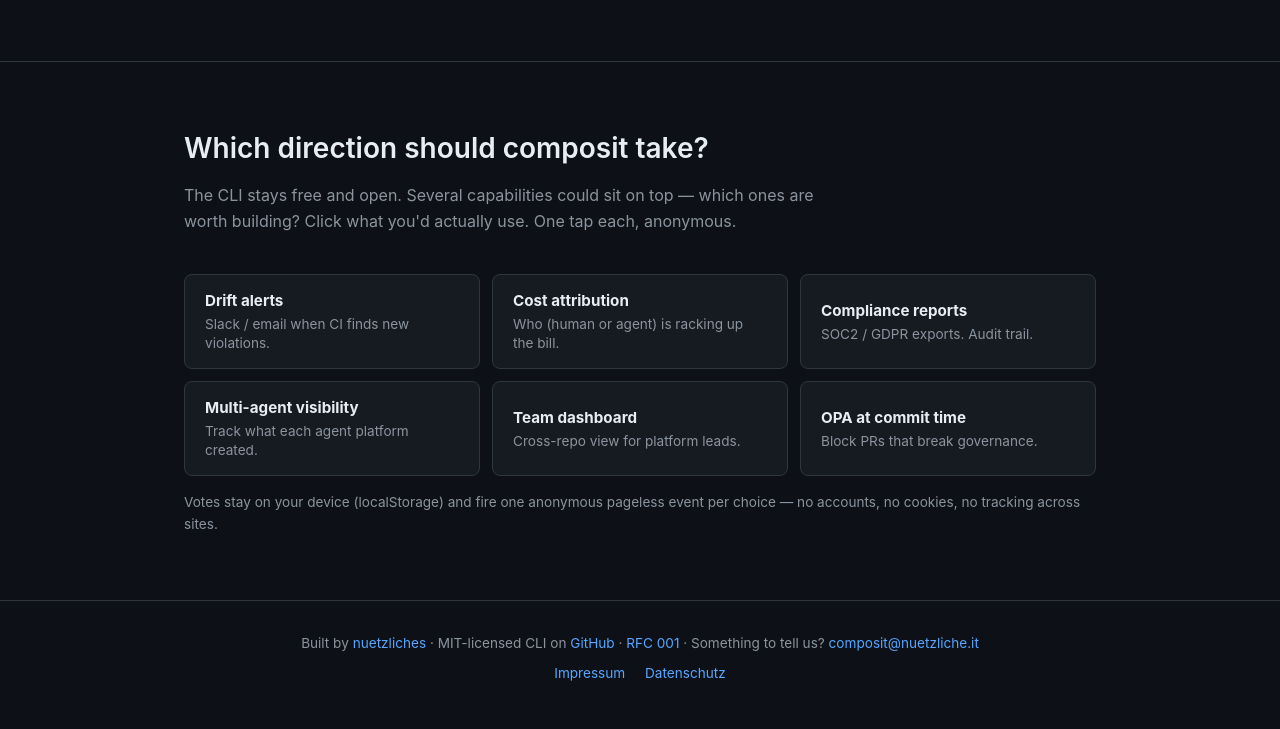
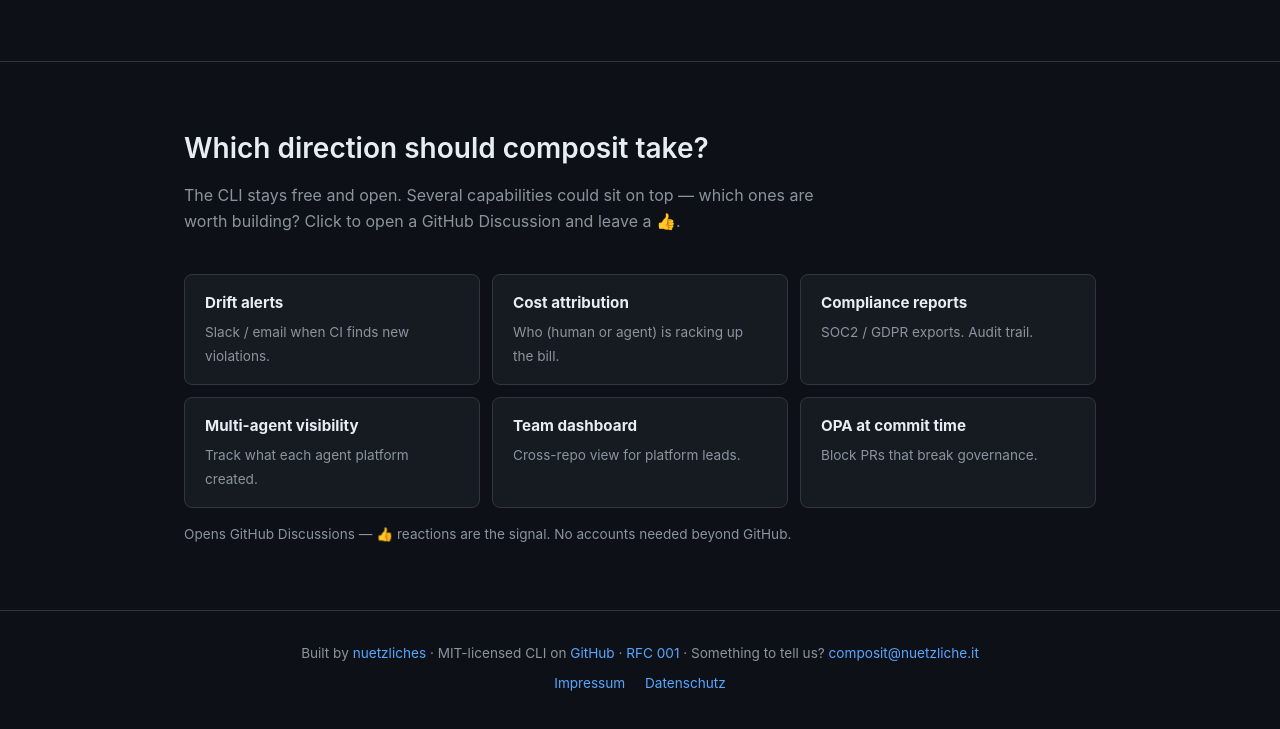
Before and after one commit to nuetzliches/composit, a plain HTML site: page landing/index.html in a window 1280 px wide. Shown: the part 3072-3801 px from the top of the page. Drawn offline with Linux system fonts and the light colour scheme.

Commit message:
Feature interest: replace localStorage votes with GitHub Discussions
Enable Discussions on the repo and create one per feature (discussions/1-6).
Replace localStorage toggle buttons with direct links to the relevant
Discussion — 👍 reactions are the real signal. Remove the now-dead
localStorage/vote JS and clean up the button CSS for <a> elements.

Add landing page link to README.

Co-Authored-By: Claude Sonnet 4.6 <noreply@anthropic.com>

```diff
--- a/landing/index.html
+++ b/landing/index.html
@@ -162,27 +162,26 @@ section .sub { color: var(--muted); margin-bottom: 2.5rem; max-width: 640px; }
 .qs-block pre .comment { color: var(--muted); }
 .qs-note { color: var(--muted); font-size: .85rem; margin-top: 1rem; }
 
-/* Features (with click tracking) */
+/* Feature interest buttons */
 .features {
   display: grid;
   grid-template-columns: repeat(auto-fit, minmax(220px, 1fr));
   gap: 0.75rem;
 }
 .feature-btn {
+  display: block;
   background: var(--surface);
   border: 1px solid var(--border);
   border-radius: 8px;
   padding: 1rem 1.25rem;
   text-align: left;
   color: var(--text);
-  cursor: pointer;
-  font-family: inherit;
+  text-decoration: none;
   font-size: 0.95rem;
   transition: border-color 0.15s, background 0.15s;
   width: 100%;
 }
 .feature-btn:hover { border-color: var(--accent); background: var(--surface-2); }
-.feature-btn.voted { border-color: var(--green); background: rgba(63,185,80,0.08); }
 .feature-btn strong { display: block; margin-bottom: 0.25rem; }
 .feature-btn span { color: var(--muted); font-size: 0.85rem; }
 .feature-note { color: var(--muted); font-size: 0.85rem; margin-top: 1rem; }
@@ -374,34 +373,34 @@ POLICIES (1 warning)
 <section>
   <div class="container">
     <h2>Which direction should composit take?</h2>
-    <p class="sub">The CLI stays free and open. Several capabilities could sit on top — which ones are worth building? Click what you'd actually use. One tap each, anonymous.</p>
+    <p class="sub">The CLI stays free and open. Several capabilities could sit on top — which ones are worth building? Click to open a GitHub Discussion and leave a 👍.</p>
     <div class="features" id="features">
-      <button type="button" class="feature-btn" data-feature="drift-alerts">
+      <a class="feature-btn" href="https://github.com/nuetzliches/composit/discussions/1" target="_blank" rel="noopener">
         <strong>Drift alerts</strong>
         <span>Slack / email when CI finds new violations.</span>
-      </button>
-      <button type="button" class="feature-btn" data-feature="cost-attribution">
+      </a>
+      <a class="feature-btn" href="https://github.com/nuetzliches/composit/discussions/2" target="_blank" rel="noopener">
         <strong>Cost attribution</strong>
         <span>Who (human or agent) is racking up the bill.</span>
-      </button>
-      <button type="button" class="feature-btn" data-feature="compliance">
+      </a>
+      <a class="feature-btn" href="https://github.com/nuetzliches/composit/discussions/3" target="_blank" rel="noopener">
         <strong>Compliance reports</strong>
         <span>SOC2 / GDPR exports. Audit trail.</span>
-      </button>
-      <button type="button" class="feature-btn" data-feature="multi-agent">
+      </a>
+      <a class="feature-btn" href="https://github.com/nuetzliches/composit/discussions/4" target="_blank" rel="noopener">
         <strong>Multi-agent visibility</strong>
         <span>Track what each agent platform created.</span>
-      </button>
-      <button type="button" class="feature-btn" data-feature="dashboard">
+      </a>
+      <a class="feature-btn" href="https://github.com/nuetzliches/composit/discussions/5" target="_blank" rel="noopener">
         <strong>Team dashboard</strong>
         <span>Cross-repo view for platform leads.</span>
-      </button>
-      <button type="button" class="feature-btn" data-feature="policy-runtime">
+      </a>
+      <a class="feature-btn" href="https://github.com/nuetzliches/composit/discussions/6" target="_blank" rel="noopener">
         <strong>OPA at commit time</strong>
         <span>Block PRs that break governance.</span>
-      </button>
+      </a>
     </div>
-    <p class="feature-note">Votes stay on your device (localStorage) and fire one anonymous pageless event per choice — no accounts, no cookies, no tracking across sites.</p>
+    <p class="feature-note">Opens GitHub Discussions — 👍 reactions are the signal. No accounts needed beyond GitHub.</p>
   </div>
 </section>
 
@@ -419,47 +418,6 @@ POLICIES (1 warning)
 </footer>
 
 <script>
-// ---- Feature interest UX ---------------------------------------------------
-// Pure client-side: localStorage dedupes per-browser so a visitor can't
-// double-vote. No backend, no tracking, no personal data.
-const STORAGE_KEY = "composit-voted-features";
-
-function getVoted() {
-  try {
-    return JSON.parse(localStorage.getItem(STORAGE_KEY) || "[]");
-  } catch {
-    return [];
-  }
-}
-
-function saveVoted(list) {
-  try {
-    localStorage.setItem(STORAGE_KEY, JSON.stringify(list));
-  } catch {
-    /* storage may be disabled — non-fatal */
-  }
-}
-
-function markVoted(btn) {
-  btn.classList.add("voted");
-  btn.disabled = true;
-}
-
-document.querySelectorAll(".feature-btn").forEach((btn) => {
-  const feature = btn.dataset.feature;
-  const voted = getVoted();
-  if (voted.includes(feature)) {
-    markVoted(btn);
-  }
-  btn.addEventListener("click", () => {
-    const current = getVoted();
-    if (current.includes(feature)) return;
-    current.push(feature);
-    saveVoted(current);
-    markVoted(btn);
-  });
-});
-
 // ---- Copy buttons ----------------------------------------------------------
 document.querySelectorAll(".qs-copy").forEach((btn) => {
   btn.addEventListener("click", async () => {
```
Also changed, not shown: README.md.
